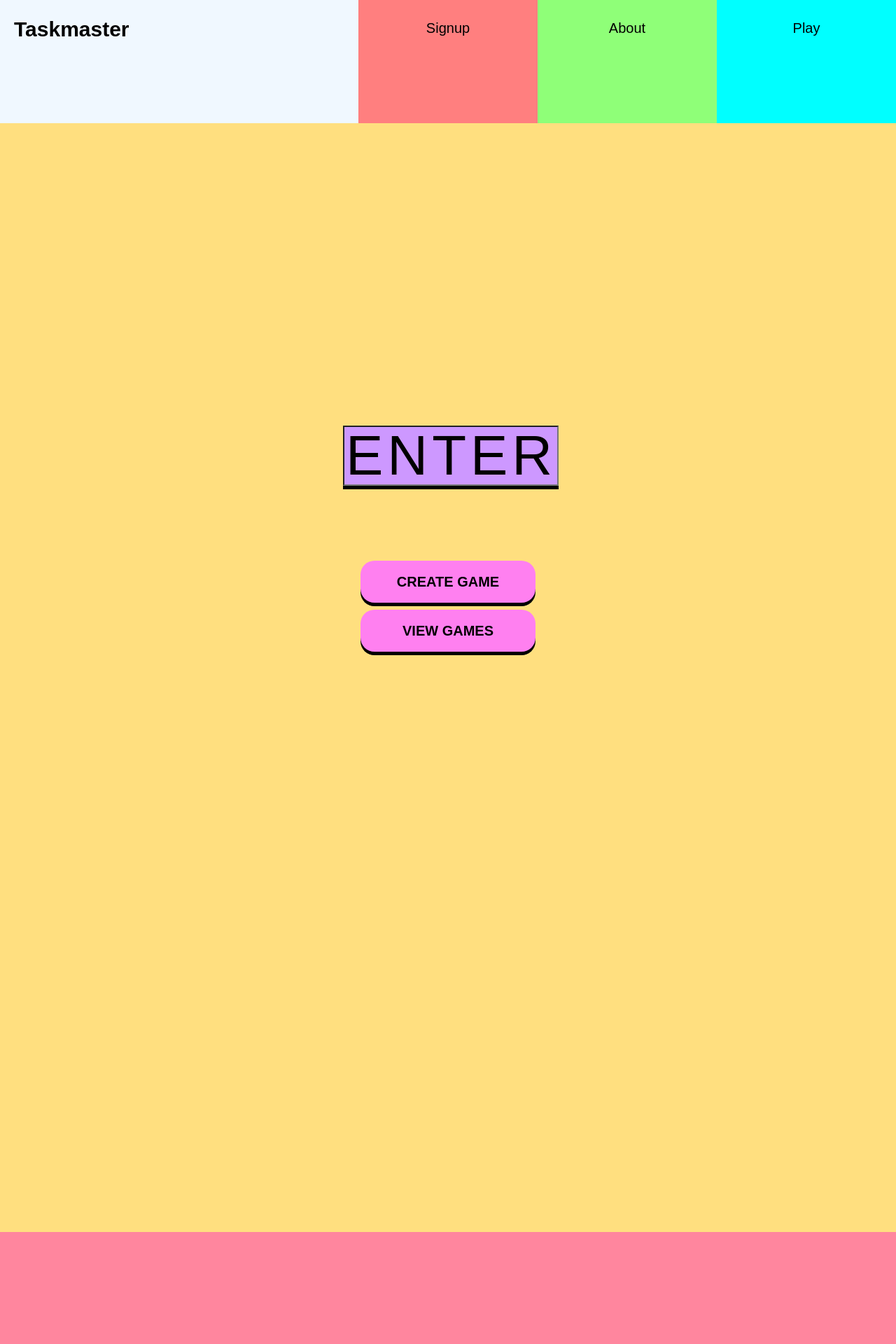
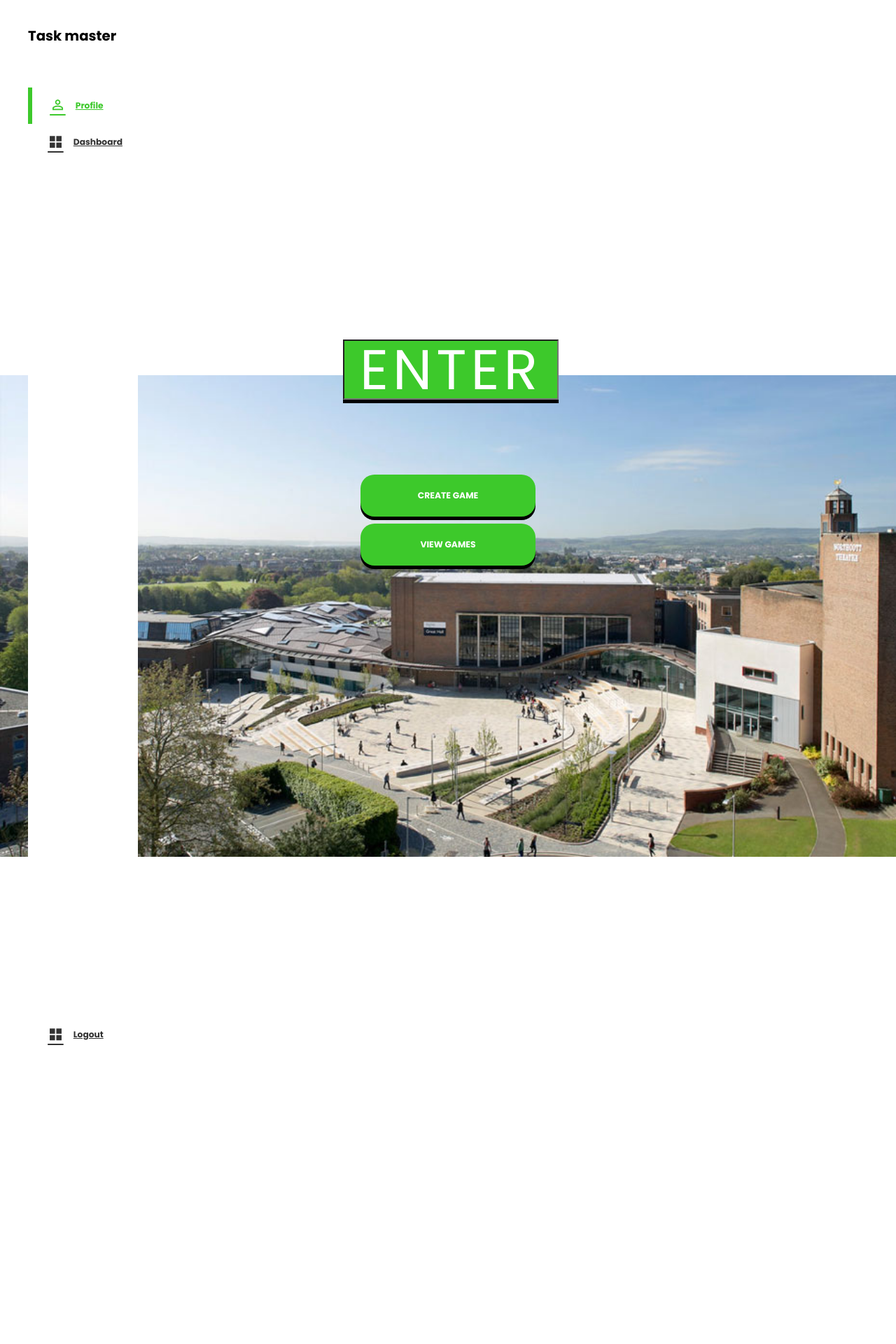
Before and after one commit to br3aded/ECM2434-Group-Software-Development-Project-Group-27, a Django app: page /game/ in a window 1280 px wide. Shown: the top 1920 px of the page at 70% size. After the commit the page ends 1493 px from the top, so only its background shows below. Run offline with Django 4.2, Linux system fonts and the light colour scheme.

Commit message:
Website Consistency
- Created sidebar reusable component
- Many links work:
    - /game/create_lobby
    -/game/game_lobby
- Fleshed out styling on:
    - /home
    - /game

```diff
--- a/mysite/game/templates/Game/join_lobby.html
+++ b/mysite/game/templates/Game/join_lobby.html
@@ -8,20 +8,43 @@
         <title> Taskmaster </title>
         <link rel="shortcut icon" type="image/x-icon" href="{% static 'favicon-large.png' %}" />
         <link rel="stylesheet" href="{% static 'default.css' %}">
+        <link rel="stylesheet" href="{% static 'sidebar.css' %}">
+        <link href="https://fonts.googleapis.com/icon?family=Material+Icons+Sharp" rel="stylesheet">
         <meta name="author" content="Matthew Wood" />
         <meta name="viewport" content="width=device-width, initial-scale=1.0">
     </head>
     <body>
         <main id="main" class="main">
-            <nav id="navbar" class="navbar">
-                <h1 id="title" style="position: absolute; padding-left: 20px"> Taskmaster </h1>
-                <ul>
-                    <li style="background-color: cyan"> Play </li>
-                    <li style="background-color: rgb(143, 255, 120)"> About </li>
-                    <li style="background-color: rgb(255, 127, 127)"> Signup </li>
-                </ul>
-            </nav>
-            <section id="main-content" class="content-block" style="background-color: rgb(255, 223, 127)">
+            <section id="main-content" class="content-block uni-background">
+
+                <div class="container" style="z-index: 100;">
+                    <aside>
+                      <div class="top">
+                        <div class="logo">
+                          <h2>Task master</h2>
+                        <div>
+                        <div class="close" id="close-btn">
+                          <span class="material-icons-sharp">close</span>
+                        </div>
+                      </div>
+
+                      <div class="sidebar">
+                        <a href="#" class="active">
+                          <span class="material-icons-sharp">person_outline</span>
+                          <h3>Profile</h3>
+                        </a>
+                        <a href="#">
+                          <span class="material-icons-sharp">grid_view</span>
+                          <h3>Dashboard</h3>
+                        </a>
+                        <a href="#">
+                          <span class="material-icons-sharp">grid_view</span>
+                          <h3>Logout</h3>
+                        </a>
+                      </div>
+                    </aside>
+                </div>
+
                 {% csrf_token %}
                 <form id="options" class="options-container center">
                     <label id="enter-code" > </div>
--- a/mysite/home/static/default.css
+++ b/mysite/home/static/default.css
@@ -1,14 +1,25 @@
+@import url("https://fonts.googleapis.com/css2?family=Poppins:wght@200;300;400;500;600;700&display=swap");
+:root {
+  --colour-primary: #3dca2b;
+  --colour-info-dark: #7d8da1;
+}
+
 body, html {
     width: 100%;
     height: 100%;
     margin: 0px;
-    font-family: Arial, Helvetica, sans-serif;
-    font-size: 20px;
+    font-size: 0.88rem;
+    font-family: poppins, sans-serif;
+    overflow-x: hidden;
+    user-select: none;
+    text-decoration: none;
 }
+
+a { outline: none; }
 
 .content-block {
     width: 100vw;
-    height: 90vh;
+    height: 100vh;
     position: relative;
 }
 
@@ -64,13 +75,16 @@ li {
     --widget-height: 80px;
     width: 300px;
     height: var(--widget-height);
-    background-color: #cd98ff;
+    background-color: var(--colour-primary);
 
     text-align: center;
+    font-family: poppins, sans-serif;
+    color: white;
     font-size: var(--widget-height);
     line-height: var(--widget-height);
     letter-spacing: 6px;
     text-transform: uppercase;
+    outline: none;
 
     box-shadow: 0px 5px black;
 }
@@ -85,17 +99,20 @@ li {
     --button-height: 60px;
     width: 250px;
     height: var(--button-height);
-    background-color: rgb(255, 128, 240);
+    background-color: var(--colour-primary);
 
     text-align: center;
     font-weight: bold;
     line-height: var(--button-height);
+    color: white;
 
     border-radius: 20px;
     margin: 0px;
     padding: 0px;
 
     box-shadow: 0px 5px black;
+
+    z-index: 100;
 }
 
 .button-animation {
@@ -115,3 +132,15 @@ li {
    -moz-user-select: none; /* Firefox */
    -ms-user-select: none; /* Internet Explorer/Edge */
 }
+
+.uni-background {
+    background-image: url(piazza-aerial.jpg);
+    background-position: center;
+    background-repeat: no-repeat;
+    background-size:contain ;
+}
+
+.large-logo {
+    width: 400px;
+    margin: auto;
+}
--- /dev/null
+++ b/mysite/home/static/sidebar.css
@@ -0,0 +1,129 @@
+@import url("https://fonts.googleapis.com/css2?family=Poppins:wght@200;300;400;500;600;700&display=swap");
+:root {
+  --colour-primary: #3dc92b;
+  --colour-info-dark: #7d8da1;
+}
+
+body, html {
+    font-size: 0.88rem;
+    font-family: poppins, sans-serif;
+    overflow-x: hidden;
+    user-select: none;
+    text-decoration: none;
+}
+
+a { outline: none; }
+
+aside{
+    height: 100vh;
+    margin-left: 40px;
+    }
+
+    aside .top {
+    background: white;
+    display: flex;
+    align-items: center;
+    justify-content: space-between;
+    margin-top: 1.4rem
+    }
+
+    aside .sidebar {
+    background: white;
+    display: flex;
+    flex-direction: column;
+    height: 80vh;
+    position: relative;
+    top: 3rem;
+    }
+
+    aside .close{
+    display: none;
+    }
+
+    aside .sidebar a{
+    display: flex;
+    color: #333;
+    margin-left: 2rem;
+    gap: 1rem;
+    align-items: center;
+    position: relative;
+    height: 3.7rem;
+    transition: all 300ms ease;
+    }
+
+    aside .sidebar a span {
+    font-size: 1.6rem;
+    }
+
+    aside .sidebar a:last-child {
+    position: absolute;
+    bottom: 2rem;
+    width: 100%;
+    }
+
+    aside .sidebar a.active {
+    margin-left: 0;
+    color: var(--colour-primary);
+    }
+
+    aside .sidebar a.active:before {
+    content: "";
+    width: 6px;
+    height: 100%;
+    background: var(--colour-primary);
+    }
+
+    aside .sidebar a.active span {
+    color: var(--colour-primary);
+    margin-left: calc(1rem - 3px);
+    }
+
+    aside .sidebar a:hover {
+    color: var(--colour-primary);
+    }
+
+    aside .sidebar a:hover span {
+    margin-left: 1rem;
+    }
+
+    .right {
+    margin-top: 1.4rem;
+    }
+
+    .right .top{
+    display: flex;
+    justify-content: end;
+    gap: 2rem;
+    background: gray;
+    }
+
+    .container {
+        position: absolute;
+        display: grid;
+        width: 96%;
+        margin: 0 auto;
+        gap: 1.8rem;
+        grid-template-columns: 14rem auto 23rem;
+        height: 40px;
+    }
+
+    h1 {
+        font-weight: 800;
+        font-size: 1.8rem;
+      }
+
+      h2 {
+        font-size: 1.4rem;
+      }
+
+      h3 {
+        font-size: 0.87rem;
+      }
+
+      h4 {
+        font-size: 0.8rem;
+      }
+
+      h5 {
+        font-size: 0.77rem;
+      }
--- a/mysite/home/templates/Login.html
+++ b/mysite/home/templates/Login.html
@@ -8,6 +8,7 @@
     <meta http-equiv="X-UA-Compatible" content="IE=edge" />
     <meta name="viewport" content="width=device-width, initial-scale=1.0" />
     <title>Login & Signup Form</title>
+    <link rel="shortcut icon" type="image/x-icon" href="{% static 'favicon-large.png' %}" />
     <link href="https://fonts.googleapis.com/icon?family=Material+Icons+Sharp" rel="stylesheet">
     <link rel="stylesheet" href="{% static 'style.css' %}" />
   </head>
@@ -64,8 +65,6 @@
         </form>
       </div>
 
-
-
       <script>
         const wrapper = document.querySelector(".wrapper"),
           signupHeader = document.querySelector(".signup header"),
```
Also changed, not shown: mysite/home/templates/index.html (+39 -10 lines).
